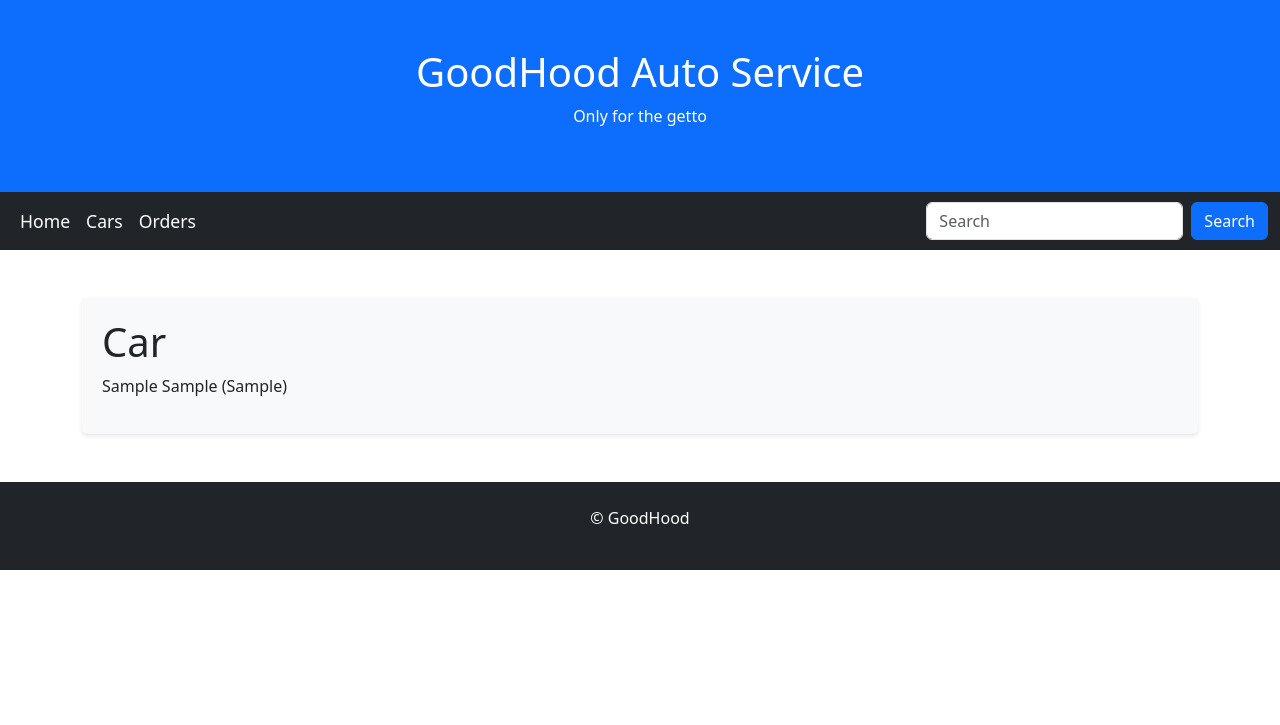
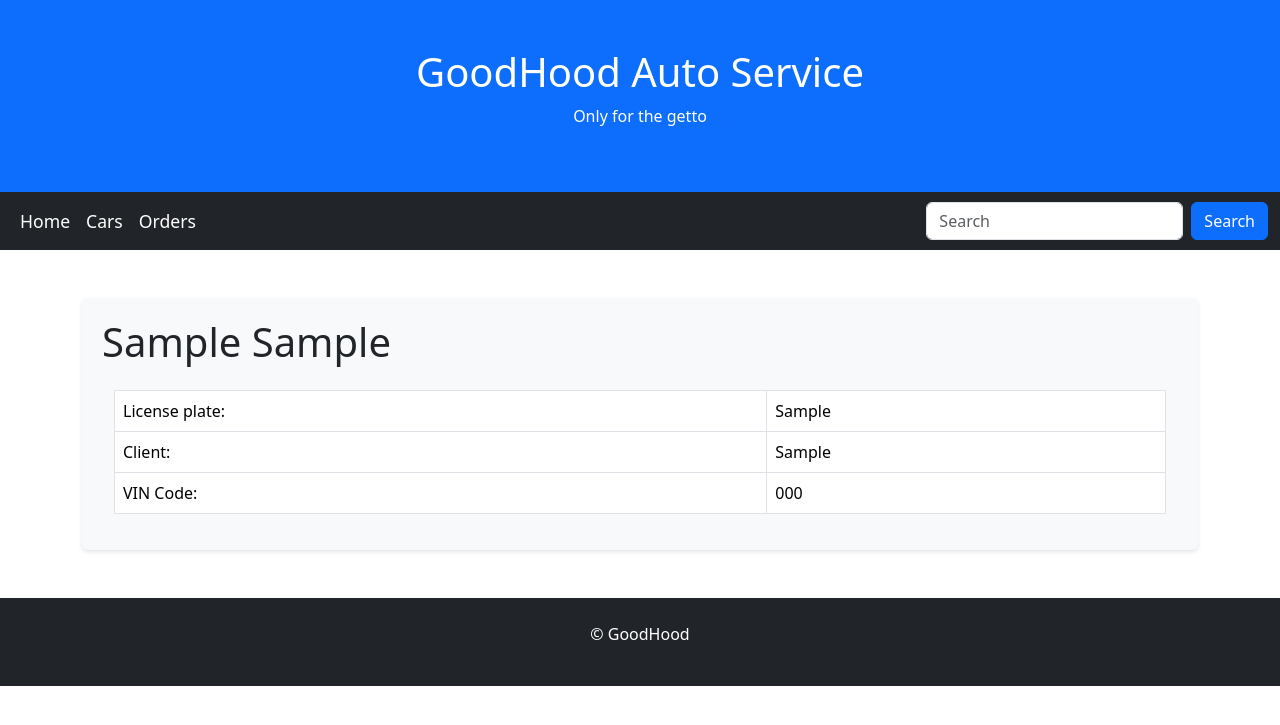
Before and after one commit to Mindaugas66/Servisas, a Django app: page /cars/1 in a window 1280 px wide. Shown: the top 725 px of the page. Run offline with Django 5.2, Linux system fonts and the light colour scheme; tables that the repository leaves empty hold one stand-in row (values such as "Sample post").

Commit message:
Added detailed desc for cars

```diff
--- a/mysite/servisas/templates/car.html
+++ b/mysite/servisas/templates/car.html
@@ -1,6 +1,24 @@
 {% extends "base.html" %}
 
 {% block 'content' %}
-    <h1>Car</h1>
-        <p>{{ car_view }}</p>
+    <h1>{{car_view.car_model}}</h1>
+<div class="container mt-4">
+  <table class="table table-bordered">
+    <tbody>
+      <tr>
+        <td>License plate:</td>
+        <td>{{ car_view.license_plate }}</td>
+      </tr>
+      <tr>
+        <td>Client:</td>
+        <td>{{ car_view.client }}</td>
+      </tr>
+      <tr>
+        <td>VIN Code:</td>
+        <td>{{ car_view.vin_code }}</td>
+      </tr>
+    </tbody>
+  </table>
+</div>
+
 {% endblock %}
```
